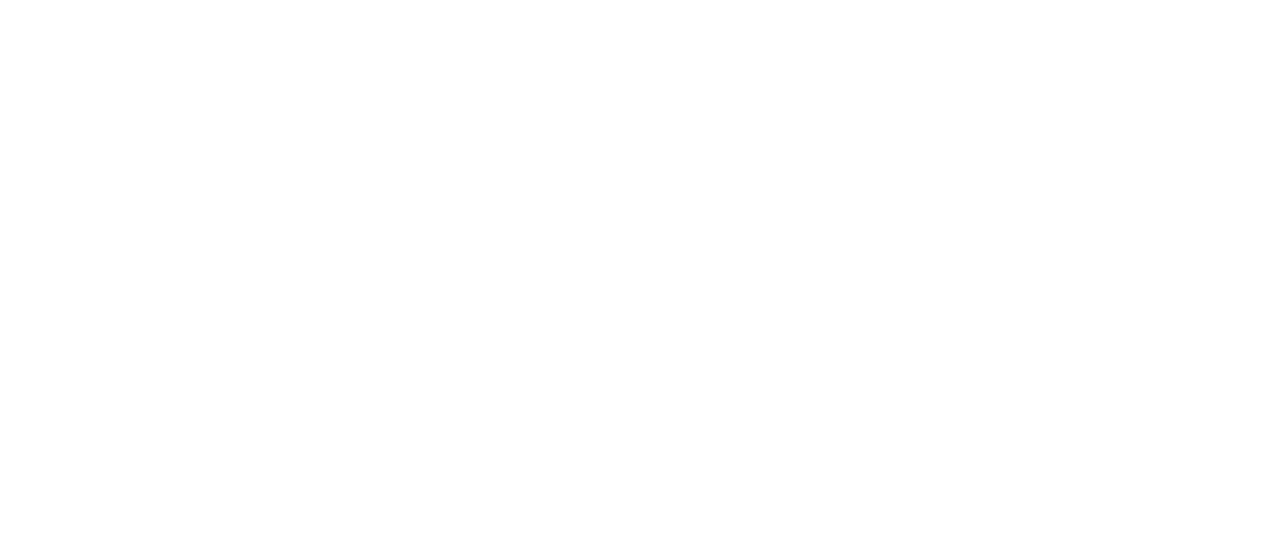
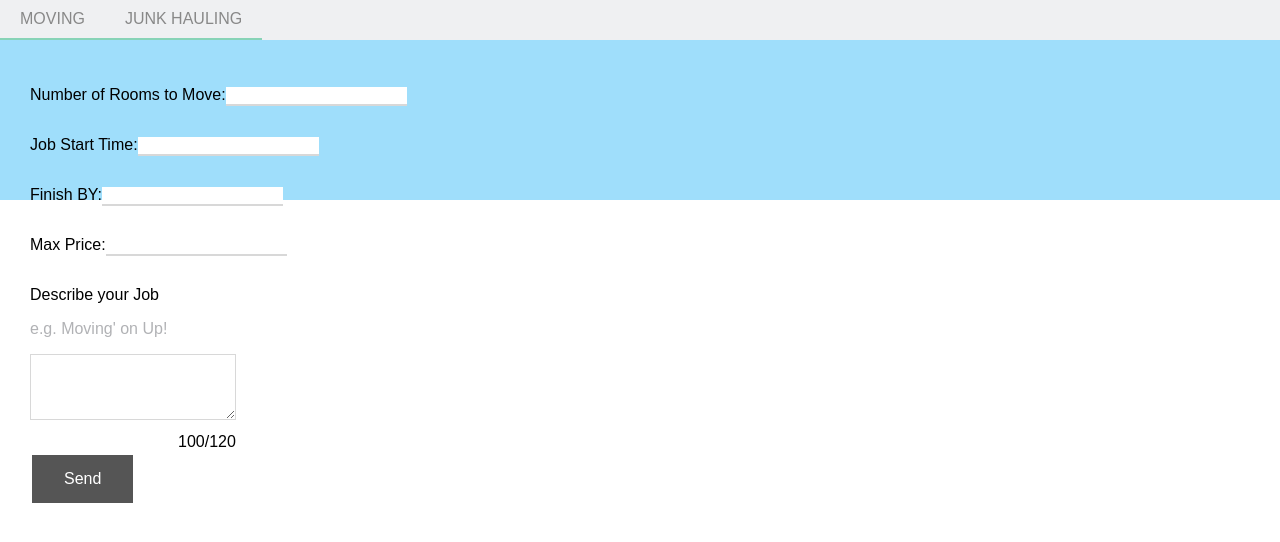
Before and after one commit to 5356-ct/lit, a React (Create React App) app: page /orderForm in a window 1280 px wide. Shown: the top 542 px of the page. Built offline with nearby package versions, Linux system fonts and the light colour scheme.

Commit message:
react router

```diff
--- /dev/null
+++ b/src/components/orderForm.jsx
@@ -0,0 +1,58 @@
+import React, {Component} from 'react'
+
+class orderForm extends Component{
+
+    render() {
+        return(
+            <section id = "map_section">
+
+                <section id = "inner_nav">
+                <div className="tab">
+                    <ul className="tabs">
+                    <li><a href="#">MOVING</a></li>
+                    <li><a href="#">JUNK HAULING</a></li>
+                    </ul>
+                    <div className="tab_content">
+
+                    <div className="tabs_item">
+                        <div>
+                        <div id ="rooms_div">
+                            <p className = "form_input">Number of Rooms to Move:</p>
+                            <input placeholder="" id = "no_room" type="text"/>
+                        </div>
+                        <div id ="job_start">
+                            <p className = "form_input">Job Start Time:</p>
+                            <input placeholder="" id = "no_room" type="text"/>
+                        </div>
+                        <div id ="job_finish">
+                            <p className = "form_input">Finish BY:</p>
+                            <input placeholder="" id = "no_room" type="text"/>
+                        </div>
+                        <div id ="max_price">
+                            <p className = "form_input">Max Price:</p>
+                            <input placeholder="" id = "no_room" type="text"/>
+                        </div>
+
+                        <p>Describe your Job</p>
+                        <p id ="example_text">e.g. Moving' on Up!</p>
+                            <textarea id="textareaChars" maxlength="100"></textarea>
+                            <span id="chars">100</span>/120
+                        </div>
+                        <div id = "send_button">
+                        <button className="button button5">Send</button>
+                        </div>
+                    </div>
+
+                    <div className="tabs_item">
+                        <div> I dont know what goes inside here</div>
+                    </div>
+                    </div>
+                </div>
+                </section>
+
+            </section>
+           )
+    }
+}
+
+export default orderForm;
--- a/src/components/phoneNumber.jsx
+++ b/src/components/phoneNumber.jsx
@@ -1,18 +1,34 @@
-import React from 'react'
+import React, {Component} from 'react'
+import {withRouter} from 'react-router-dom'
 
-const phoneNumber = () => {
+class phoneNumber extends Component {
+    constructor(props) {
+      super(props)
+
+      this.phoneNumber = '';
+      this.goToEnterCode = this.goToEnterCode.bind(this)
+    }
+
+    goToEnterCode() {
+      this.props.history.push('/samplePhoneNumber')
+    }
+
+    render() {
         return(
             <div className="col-xs-12 col-md-3 input-xs">
-            <form onSubmit={evt => {evt.preventDefault()}}>
+                <form onSubmit={evt => {
+                    evt.preventDefault()
+                    this.phoneNumber = evt.target.phoneNumber.value}}>
                     <div>
-                    <input id='phoneNumber' className='form-control input-xs' type="text" name='phoneNumber' minlength='10' maxlength='10' placeholder="Enter Phone Number" />
+                        <input name='phoneNumber' id='phoneNumber' className='form-control input-xs' type="text" minlength='10' maxlength='10' placeholder="Enter Phone Number" />
                     </div>
                     <div>
-                    <button id='sendCode' className='btn btn-primary btn-xs'  type="submit">Send Code</button>
+                        <button id='sendCode' className='btn btn-primary btn-xs'  type="submit" onClick={this.goToEnterCode}>Send Code</button>
                     </div>
                 </form>
             </div>
         )
     }
+  }
 
-export default phoneNumber;
+export default withRouter(phoneNumber)
--- a/src/index.js
+++ b/src/index.js
@@ -11,6 +11,7 @@
 import Root from './components/Root'
 import phoneNumber from './components/phoneNumber';
 import enterCode from './components/enterCode';
+import orderForm from './components/orderForm';
 
 
 render(
@@ -19,6 +20,7 @@
             <div className="container">
                 <Route exact path="/" component={phoneNumber} />
                 <Route path="/samplePhoneNumber" component={enterCode} />
+                <Route path="/orderForm" component={orderForm} />
             </div>
         </BrowserRouter>
     </Provider>,
```
Lines whose indentation alone changed are shown as unchanged.
